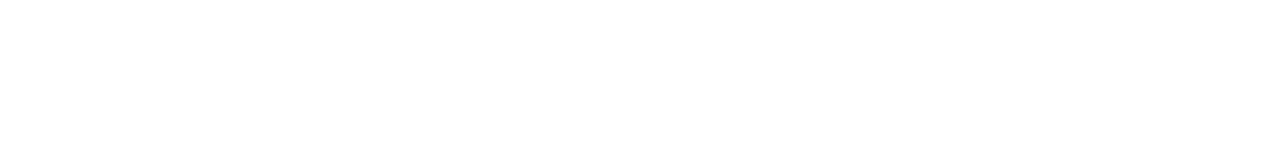
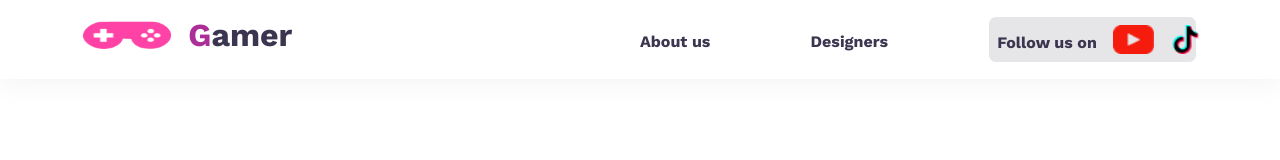
Before and after one commit to Hamza4133/second-assignment, a plain HTML site: page index.html in a window 1280 px wide. Drawn offline with nearby package versions, Linux system fonts and the light colour scheme.

Commit message:
nav added

```diff
--- a/gamer.css
+++ b/gamer.css
@@ -0,0 +1,60 @@
+
+  @import url('https://fonts.googleapis.com/css2?family=Work+Sans:wght@400;500;600;700&display=swap');
+
+
+
+*{  font-family: 'Work Sans', sans-serif;
+    margin: 0px;
+    padding: 0px;
+}
+.nav{
+    background: #FFF;
+box-shadow: 0px 4px 30px 0px rgba(0, 0, 0, 0.05);
+}
+nav{
+    display: flex;
+    width: 87%;
+    margin: auto;
+    padding-top: 1rem;
+    padding-bottom: 1rem;
+    color: #3C354F;
+}
+.nav-1{
+    display: flex;
+    width: 50%;
+    gap: 1rem;
+}
+.nav-1 img{
+    width: 16%;
+    height: 60%;
+    margin-top: .3rem;
+}
+.nav-1 h2{
+    font-size: 2rem;
+}
+.nav-1 h2 span{
+    color: #ac2e97;
+}
+.nav-2{
+    display: flex;
+    width: 50%;
+    justify-content: space-between;
+}
+.nav-2 h4{
+    padding-top: 1rem;
+}
+.nav-2 span{
+    border: 1px solid white;
+    display: flex;
+    white-space: nowrap;
+    gap: 1rem;
+     border-radius: 8px;
+    background: rgba(11, 2, 35, 0.10);
+    padding-right: .5rem;
+    padding-left: .5rem;
+
+}
+.nav-2 span img{
+    padding-top: .5rem;
+    padding-bottom: .5rem;
+}
--- a/index.html
+++ b/index.html
@@ -3,9 +3,30 @@
 <head>
     <meta charset="UTF-8">
     <meta name="viewport" content="width=device-width, initial-scale=1.0">
-    <link rel="icon"  href="images/Frame.png">
+    <link rel="icon"  href="images/gamer-icon.png">
     <title>The Gamer</title>
+    <link rel="stylesheet" href="gamer.css">
 </head>
+<div class="nav">
+    <nav>
+        <div class="nav-1">
+            <img src="images/gamer-icon.png" alt="">
+            <h2><span>G</span>amer</h2>
+        </div>
+        <div class="nav-2">
+            <h4>About us</h4>
+            <h4>Designers</h4>
+            <span>
+                <h4>Follow us on</h4>
+                <img src="images/you-tube.png" alt=""><img src="images/tik-tok 1.png" alt="">
+            </span>
+
+
+
+        </div>
+    </nav>
+</div>
+
 <body>
 
 </body>
```
Also changed, not shown: images/career-img.png (renamed from images/Group 65.png), images/gamer-icon.png (renamed from images/Frame.png), images/header-img.png (renamed from images/Group 18.png), images/section-1-img.png (renamed from images/pngwing 4.png), images/section-2-img-1.png (renamed from images/Rectangle 4.png), images/section-2-img-2.png (renamed from images/Rectangle 5.png), images/section-2-img-3.png (renamed from images/Rectangle 7.png), images/section-2-img-4.png (renamed from images/Rectangle 6.png), images/section-3-img-1.png (renamed from images/Rectangle 55.png), images/section-3-img-2.png (renamed from images/Rectangle 66.png), images/section-4-img-1.png (renamed from images/Rectangle 67.png), images/section-4-img-2.png (renamed from images/Rectangle 78.png), images/tik-tok 1.png (added), images/you-tube.png (added).
